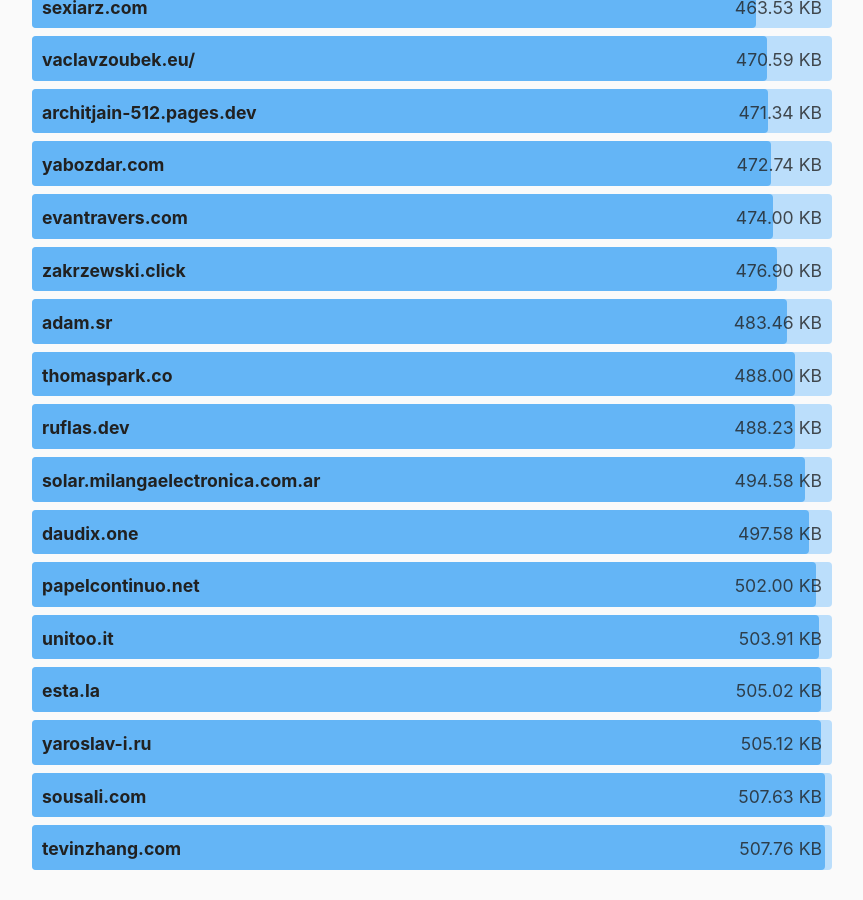
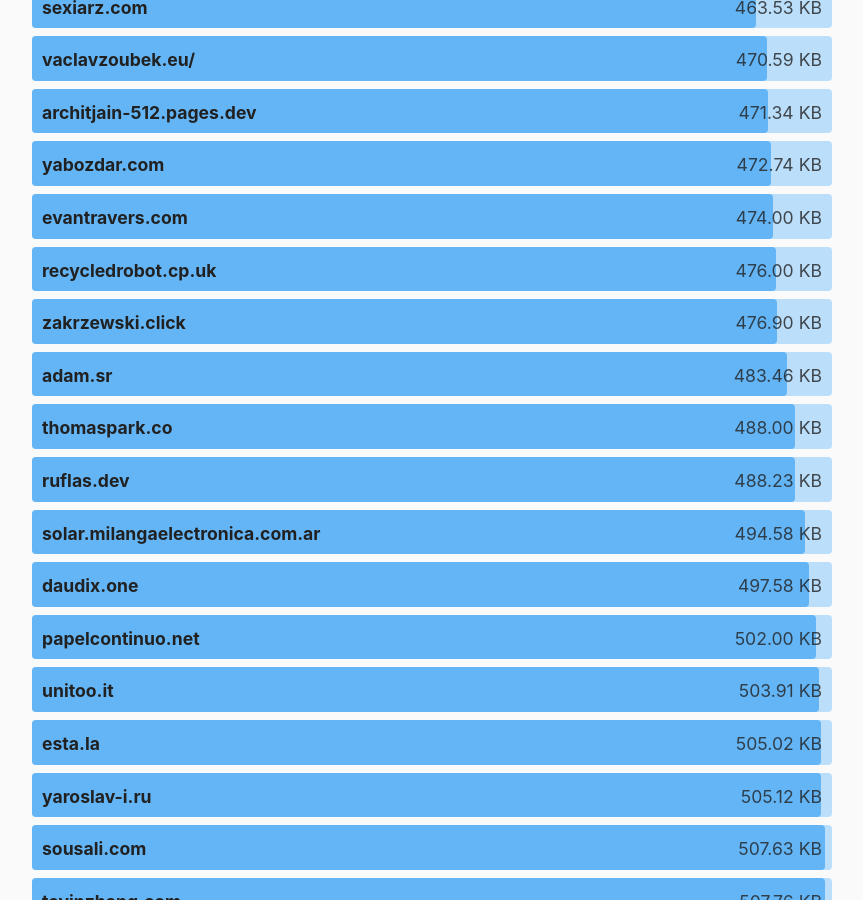
Before and after one commit to kevquirk/512kb.club, a Jekyll site: the page built from index.md, in a window 1280 px wide and 900 px high, scrolled down 45042 px. Shown: the whole window, without its empty margins (208-1071 px from the left). Built offline with Jekyll 4.4.1, drawn with Linux system fonts in a browser that asks for light colours.

Commit message:
Update sites.yml

```diff
--- a/_data/sites.yml
+++ b/_data/sites.yml
@@ -4217,3 +4217,8 @@
   url: https://zwieratko.sk/
   size: 30.94
   last_checked: 2025-05-18
+
+- domain: recycledrobot.cp.uk
+  url: https://recycledrobot.cp.uk/
+  size: 476
+  last_checked: 2025-06-26
```
